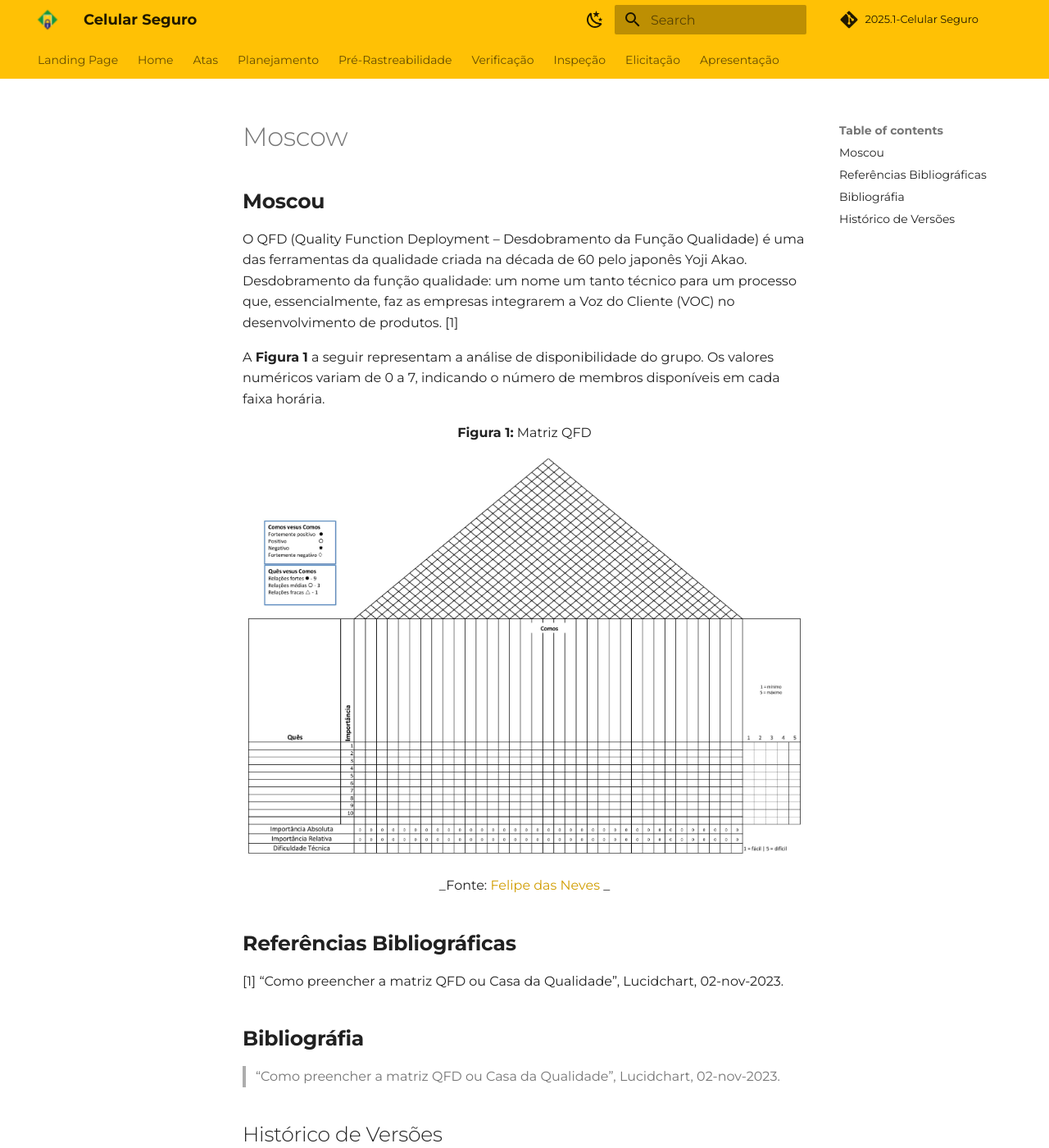
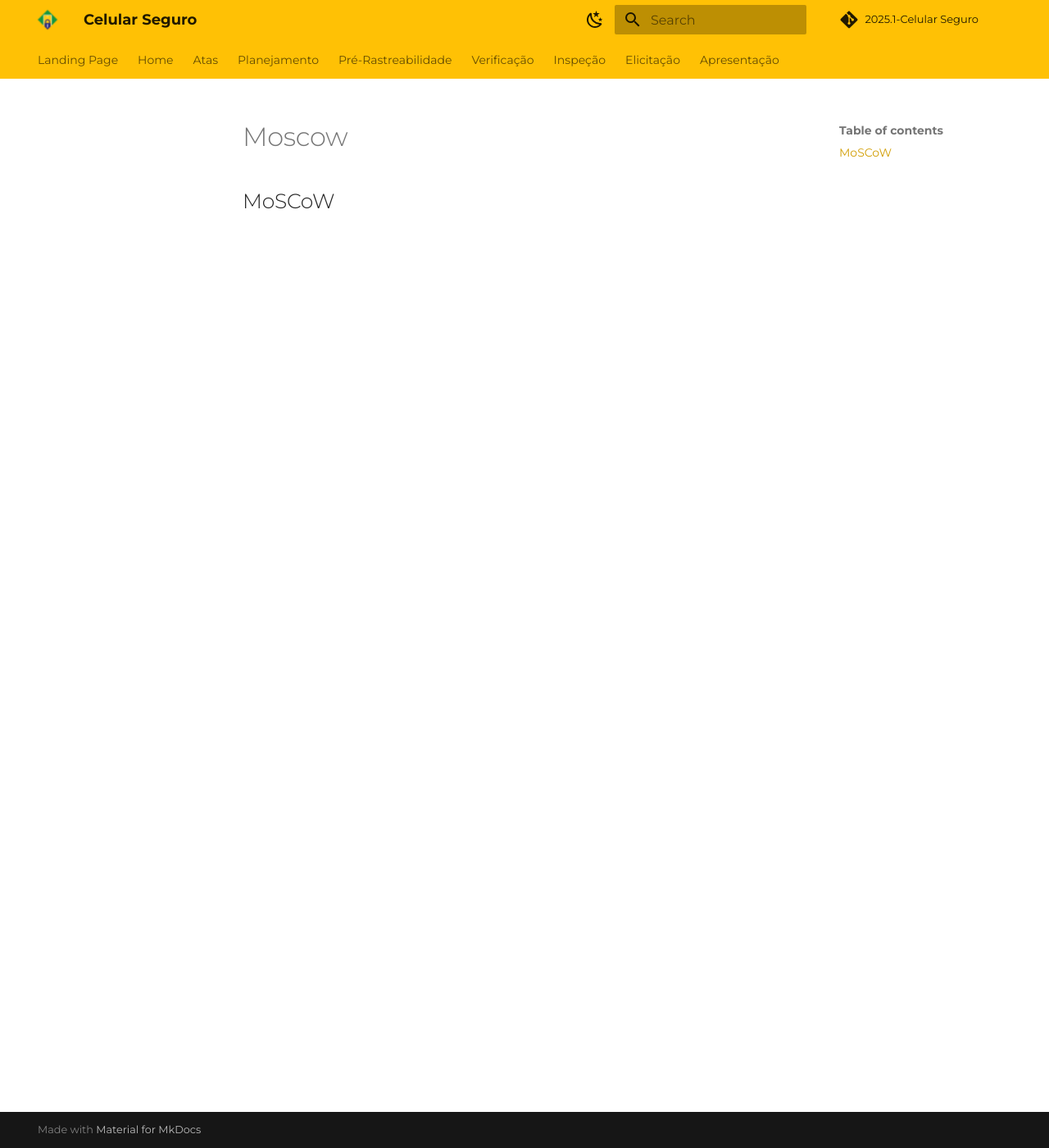
Before and after one commit to Requisitos-de-Software/2025.1-CelularSeguro, an MkDocs documentation site: the page built from Docs/documento-elicitacao/Moscow.md, in a window 1280 px wide and 1400 px high. Shown: the whole window at 82% size. Built offline with MkDocs 1.6.1 and Material for MkDocs 9.7.7, drawn with Linux system fonts in a browser that asks for light colours; comment, search, counter and statistics services are not loaded; some of the changed text lies outside the part shown.

Commit message:
feature: priorizando os requistos

```diff
--- a/Docs/documento-elicitacao/Moscow.md
+++ b/Docs/documento-elicitacao/Moscow.md
@@ -1,31 +1 @@
-## **Moscou**
-
-O QFD (Quality Function Deployment – Desdobramento da Função Qualidade) é uma das ferramentas da qualidade criada na década de 60 pelo japonês Yoji Akao. Desdobramento da função qualidade: um nome um tanto técnico para um processo que, essencialmente, faz as empresas integrarem a Voz do Cliente (VOC) no desenvolvimento de produtos. [1]
-
-A **Figura 1** a seguir representam a análise de disponibilidade do grupo. Os valores numéricos variam de 0 a 7, indicando o número de membros disponíveis em cada faixa horária.
-
-<div align="center">
-  <font size="3">
-    <p style="text-align: center"><b>Figura 1:</b> Matriz QFD</p>
-  </font>
-</div>
-
-<div align="center">
-  <img src="../../assets/priorizacao/Matriz_QFD.jpg" alt="qfd" width="800px">
-</div>
-
-<font size="3"><p style="text-align: center">_Fonte: [Felipe das Neves](https://github.com/FelipeFreire-gf) _</p></font>
-
-## **Referências Bibliográficas**
-
-[1] “Como preencher a matriz QFD ou Casa da Qualidade”, Lucidchart, 02-nov-2023.
-
-## **Bibliográfia**
-
-> “Como preencher a matriz QFD ou Casa da Qualidade”, Lucidchart, 02-nov-2023.
-
-## Histórico de Versões
-
-| Versão | Data de produção   | Descrição da Alteração                               | Autor(es)             | Revisor(es)      | Data de Revisão |
-| :----: | :----------------: | :--------------------------------------------------: | :-------------------: | :-------------:  |  :-----------: |
-| 1.0 | 28/04/2025 | Desenvolvimento do tópico QFD | Felipe das Neves | Matheus Bastos, Vitor Bessa | 28/04/25 |
+## MoSCoW
```
Also changed, not shown: Docs/documento-elicitacao/FirstThingFirst.md (+68 -33 lines).
